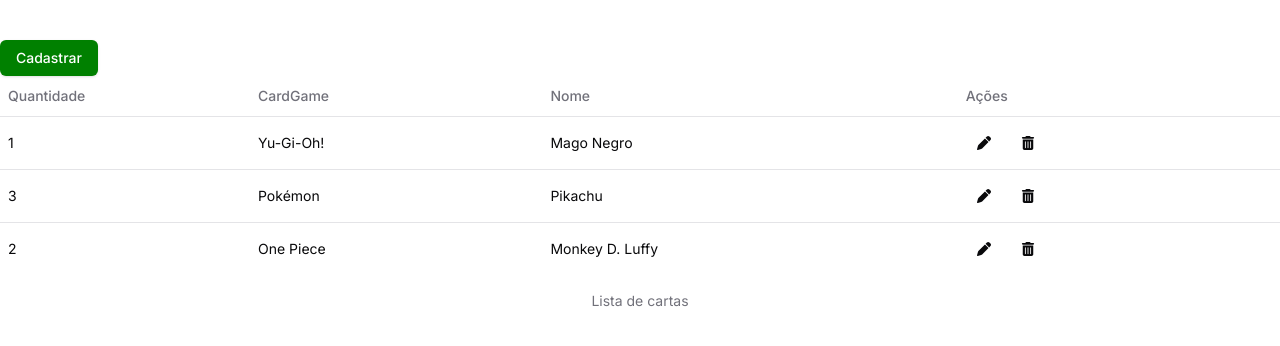
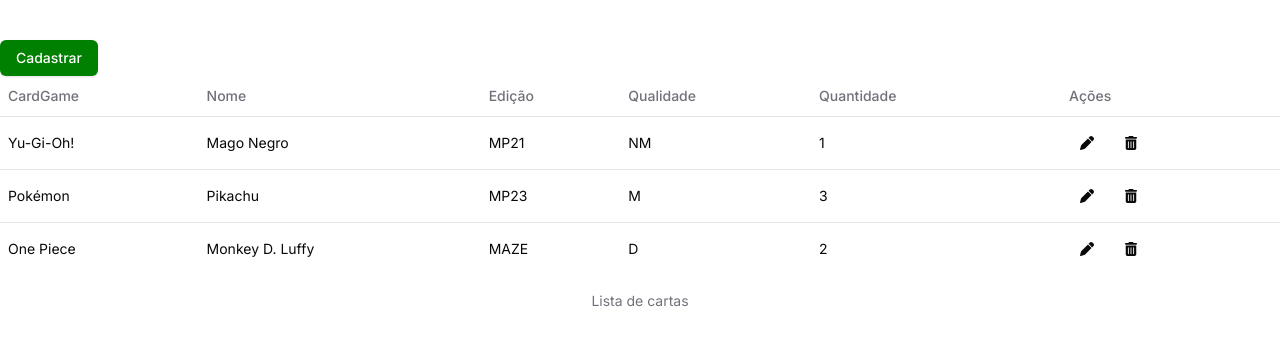
Before and after one commit to LeonamOliveira/organizador-de-cartas, a Next.js app: page /cards in a window 1280 px wide. Shown: the top 346 px of the page. Built offline with nearby package versions, Linux system fonts and the light colour scheme.

Commit message:
add edition and quality card in the table

```diff
--- a/src/app/cards/data-table.tsx
+++ b/src/app/cards/data-table.tsx
@@ -21,18 +21,24 @@
       quantidade: 1,
       cardgame: CardGame.YuGiOh,
       nome: "Mago Negro",
+      qualidade: "NM",
+      edicao: "MP21",
     },
     {
       id: 7,
       quantidade: 3,
       cardgame: CardGame.Pokemon,
       nome: "Pikachu",
+      qualidade: "M",
+      edicao: "MP23",
     },
     {
       id: 12,
       quantidade: 2,
       cardgame: CardGame.OnePiece,
       nome: "Monkey D. Luffy",
+      qualidade: "D",
+      edicao: "MAZE",
     },
   ]);
 
@@ -45,12 +51,16 @@
     quantidade: number,
     nome: string,
     cardgame: CardGame,
+    qualidade: string,
+    edicao: string,
   ) => {
     const newCard: Card = {
       id: Date.now(),
       quantidade,
       nome,
       cardgame,
+      qualidade,
+      edicao,
     };
     setCards([...cards, { ...newCard }]);
     setIsCadastrarDialogOpen(false);
@@ -61,6 +71,8 @@
     newQuantity: number,
     newName: string,
     newCardgame: CardGame,
+    newQualidade: string,
+    newEdicao: string,
   ) => {
     console.log("Entrei");
     setCards(
@@ -71,6 +83,8 @@
               quantidade: newQuantity,
               nome: newName,
               cardgame: newCardgame,
+              qualidade: newQualidade,
+              edicao: newEdicao,
             }
           : card,
       ),
@@ -107,9 +121,18 @@
     quantidade: number,
     nome: string,
     cardgame: CardGame,
+    qualidade: string,
+    edicao: string,
   ) => {
     if (selectedCard) {
-      handleEditCard(selectedCard.id, quantidade, nome, cardgame);
+      handleEditCard(
+        selectedCard.id,
+        quantidade,
+        nome,
+        cardgame,
+        qualidade,
+        edicao,
+      );
     }
   };
   return (
@@ -124,9 +147,11 @@
         <TableCaption>Lista de cartas</TableCaption>
         <TableHeader>
           <TableRow>
-            <TableHead className="w-[250px]">Quantidade</TableHead>
             <TableHead>CardGame</TableHead>
             <TableHead>Nome</TableHead>
+            <TableHead>Edição</TableHead>
+            <TableHead>Qualidade</TableHead>
+            <TableHead className="w-[250px]">Quantidade</TableHead>
             <TableHead>Ações</TableHead>
           </TableRow>
         </TableHeader>
@@ -134,9 +159,11 @@
           {cards.length > 0 ? (
             cards.map((card) => (
               <TableRow key={card.id}>
-                <TableCell>{card.quantidade}</TableCell>
                 <TableCell>{card.cardgame}</TableCell>
                 <TableCell>{card.nome}</TableCell>
+                <TableCell>{card.edicao}</TableCell>
+                <TableCell>{card.qualidade}</TableCell>
+                <TableCell>{card.quantidade}</TableCell>
                 <TableCell>
                   <div className="flex items-center gap-2">
                     <Button
--- a/src/app/cards/dialog.tsx
+++ b/src/app/cards/dialog.tsx
@@ -34,9 +34,11 @@
   const [quantidade, setQuantidade] = useState(card?.quantidade || 0);
   const [nome, setNome] = useState(card?.nome || "");
   const [cardgame, setCardGame] = useState(card?.cardgame || CardGame.YuGiOh);
+  const [qualidade, setQualidade] = useState(card?.qualidade || "NM");
+  const [edicao, setEdicao] = useState(card?.edicao || "");
 
   const handleSubmit = () => {
-    onSubmit(quantidade, nome, cardgame);
+    onSubmit(quantidade, nome, cardgame, qualidade, edicao);
     onClose();
   };
 
@@ -62,6 +64,18 @@
           />
           <Label htmlFor="cardgame">CardGame</Label>
           <p>{cardgame}</p>
+          <Label htmlFor="edicao">Edição</Label>
+          <Input
+            id="edicao"
+            value={edicao}
+            onChange={(e) => setEdicao(e.target.value)}
+          />
+          <Label htmlFor="qualidade">Qualidade</Label>
+          <Input
+            id="qualidade"
+            value={qualidade}
+            onChange={(e) => setQualidade(e.target.value)}
+          />
         </div>
         <Button
           style={{ backgroundColor: "green", color: "white" }}
@@ -107,13 +121,15 @@
   const [quantidade, setQuantidade] = useState(1);
   const [nome, setNome] = useState("");
   const [cardgame, setCardGame] = useState(CardGame.YuGiOh);
+  const [qualidade, setQualidade] = useState("");
+  const [edicao, setEdicao] = useState("");
 
   const handleSubmit = () => {
     if (!nome || !cardgame) {
       alert("Por favor, insira todos os campos!");
       return;
     }
-    onSubmit(quantidade, nome, cardgame);
+    onSubmit(quantidade, nome, cardgame, qualidade, edicao);
     onClose();
   };
 
@@ -157,6 +173,19 @@
               </DropdownMenuItem>
             </DropdownMenuContent>
           </DropdownMenu>
+          <br />
+          <Label>Qualidade</Label>
+          <Input
+            id="qualidade"
+            value={qualidade}
+            onChange={(e) => setQualidade(e.target.value)}
+          />
+          <Label>Edição</Label>
+          <Input
+            id="edicao"
+            value={edicao}
+            onChange={(e) => setEdicao(e.target.value)}
+          />
         </div>
         <Button onClick={handleSubmit}>Cadastrar</Button>
       </DialogContent>
--- a/src/app/cards/interface/card.interface.ts
+++ b/src/app/cards/interface/card.interface.ts
@@ -9,4 +9,6 @@
   quantidade: number;
   nome: string;
   cardgame: CardGame;
+  qualidade: string;
+  edicao: string;
 }
--- a/src/app/cards/interface/dialog.interface.ts
+++ b/src/app/cards/interface/dialog.interface.ts
@@ -8,8 +8,16 @@
     quantidade: number;
     nome: string;
     cardgame: CardGame;
+    qualidade: string;
+    edicao: string;
   };
-  onSubmit: (quantidade: number, nome: string, cardgame: CardGame) => void;
+  onSubmit: (
+    quantidade: number,
+    nome: string,
+    cardgame: CardGame,
+    qualidade: string,
+    edicao: string,
+  ) => void;
   children?: React.ReactNode;
 }
 
@@ -17,7 +25,13 @@
   title: string;
   isOpen: boolean;
   onClose: () => void;
-  onSubmit: (quantidade: number, nome: string, cardgame: CardGame) => void;
+  onSubmit: (
+    quantidade: number,
+    nome: string,
+    cardgame: CardGame,
+    qualidade: string,
+    edicao: string,
+  ) => void;
   children?: React.ReactNode;
 }
 
```
